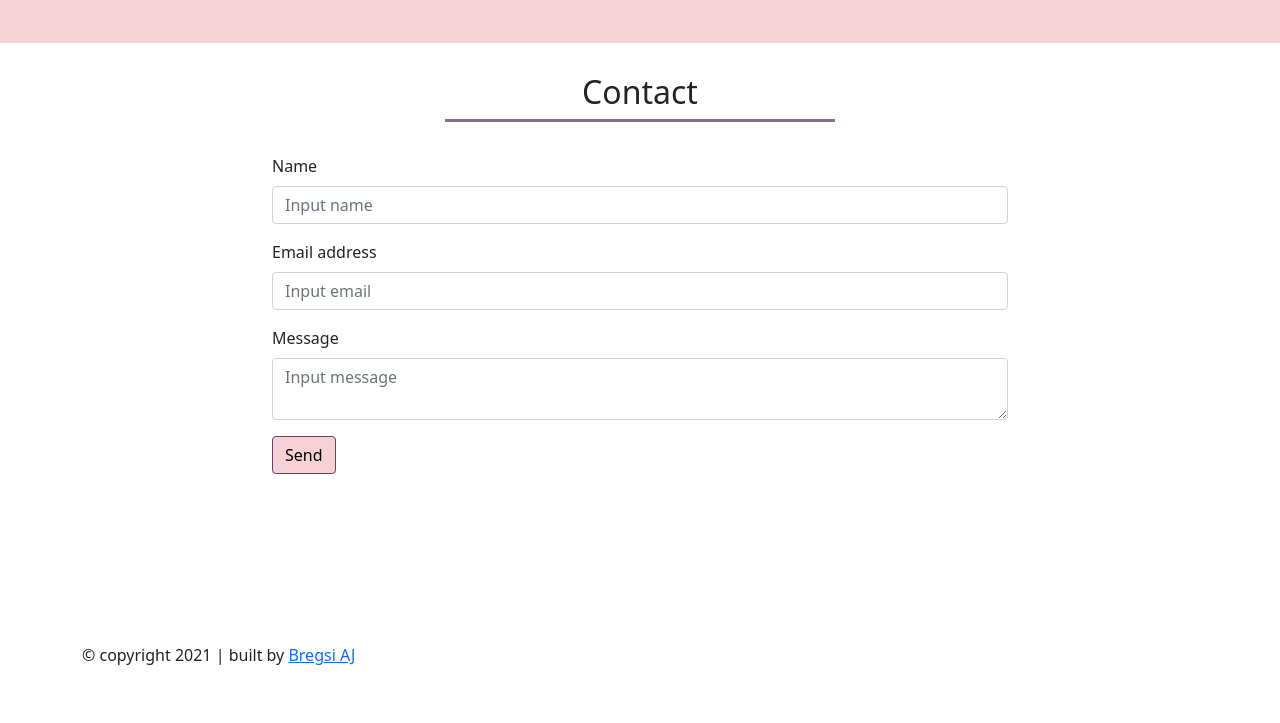
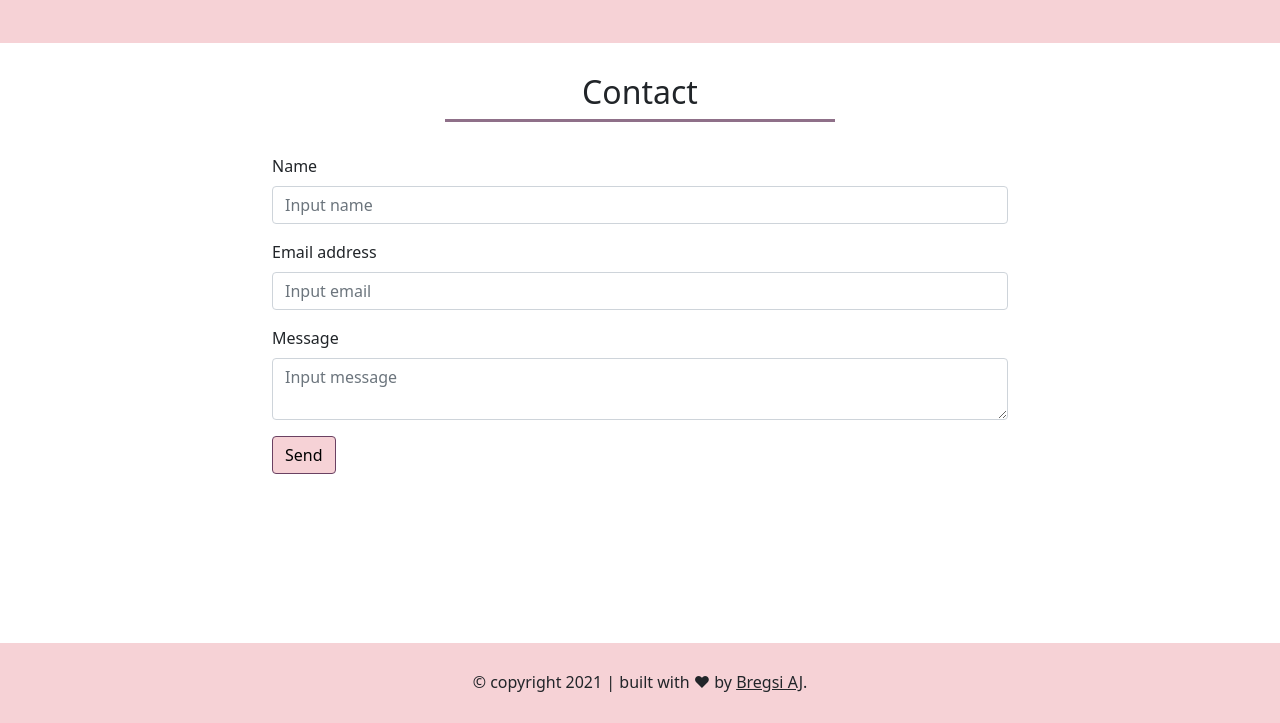
Before and after one commit to bregsiaju/Web-Dasar, a plain HTML site: page From yt web prog unpas/bootstrap/index.html in a window 1280 px wide. Shown: the part 1701-2424 px from the top of the page. Before the commit the page ends 2384 px from the top, so only its background shows below. Drawn offline with nearby package versions, Linux system fonts and the light colour scheme.

Commit message:
adding footer

```diff
--- a/From yt web prog unpas/bootstrap/css/style.css
+++ b/From yt web prog unpas/bootstrap/css/style.css
@@ -43,3 +43,14 @@ section {
     color: #000;
     border-color: #6a4162;
 }
+
+footer {
+    background-color: #f6d2d6;
+    height: 80px;
+    width: 100%;
+    padding-top: 30px;
+}
+
+footer a {
+    color: inherit;
+}
--- a/From yt web prog unpas/bootstrap/index.html
+++ b/From yt web prog unpas/bootstrap/index.html
@@ -129,8 +129,8 @@
 
     <!-- footer -->
     <footer>
-      <div class="container">
-        <p>&copy; copyright 2021 | built by <a href="linktree.com/bregsiaju">Bregsi AJ</a><p>
+      <div class="container text-center">
+        <h6>&copy; copyright 2021 | built with &hearts; by <a href="https://linktr.ee/bregsiaju">Bregsi AJ</a>.<h6>
       </div>
     </footer>
     <!-- end footer -->
```
